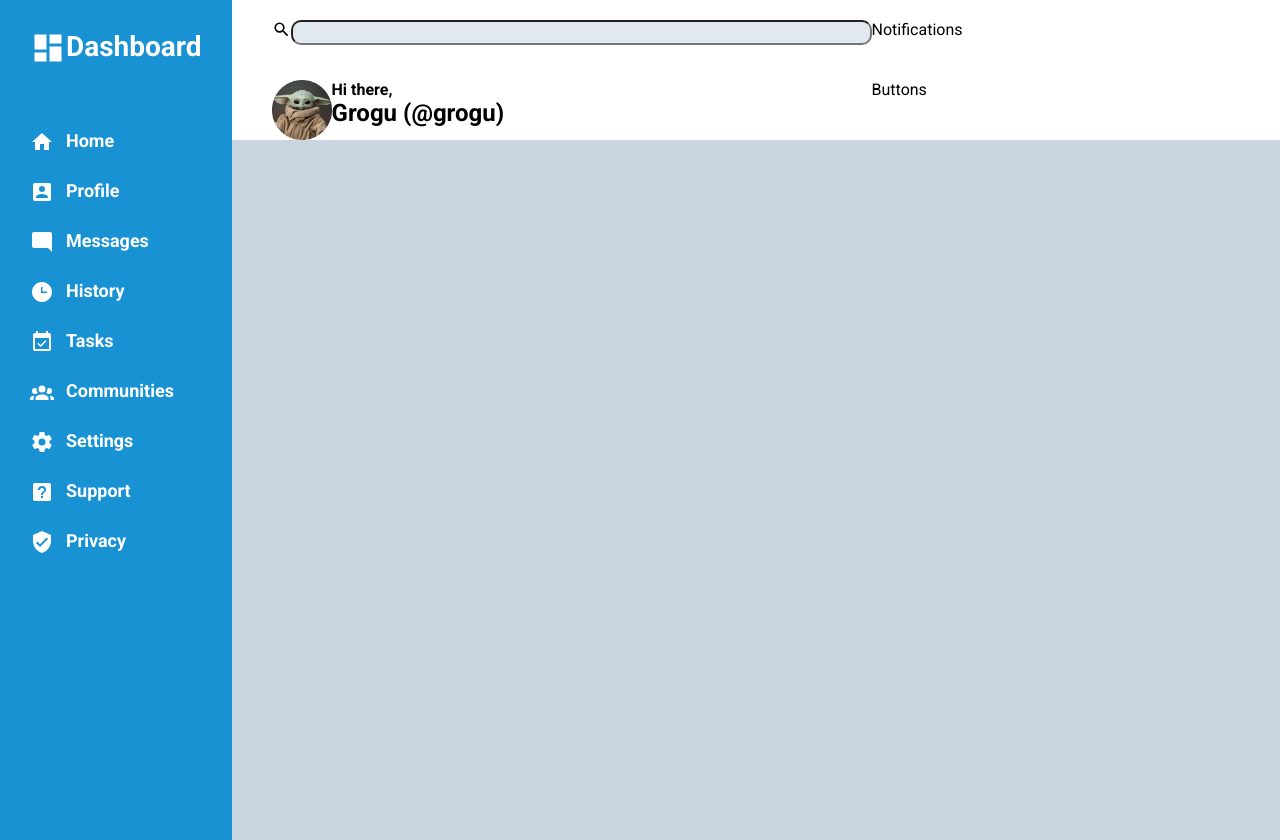
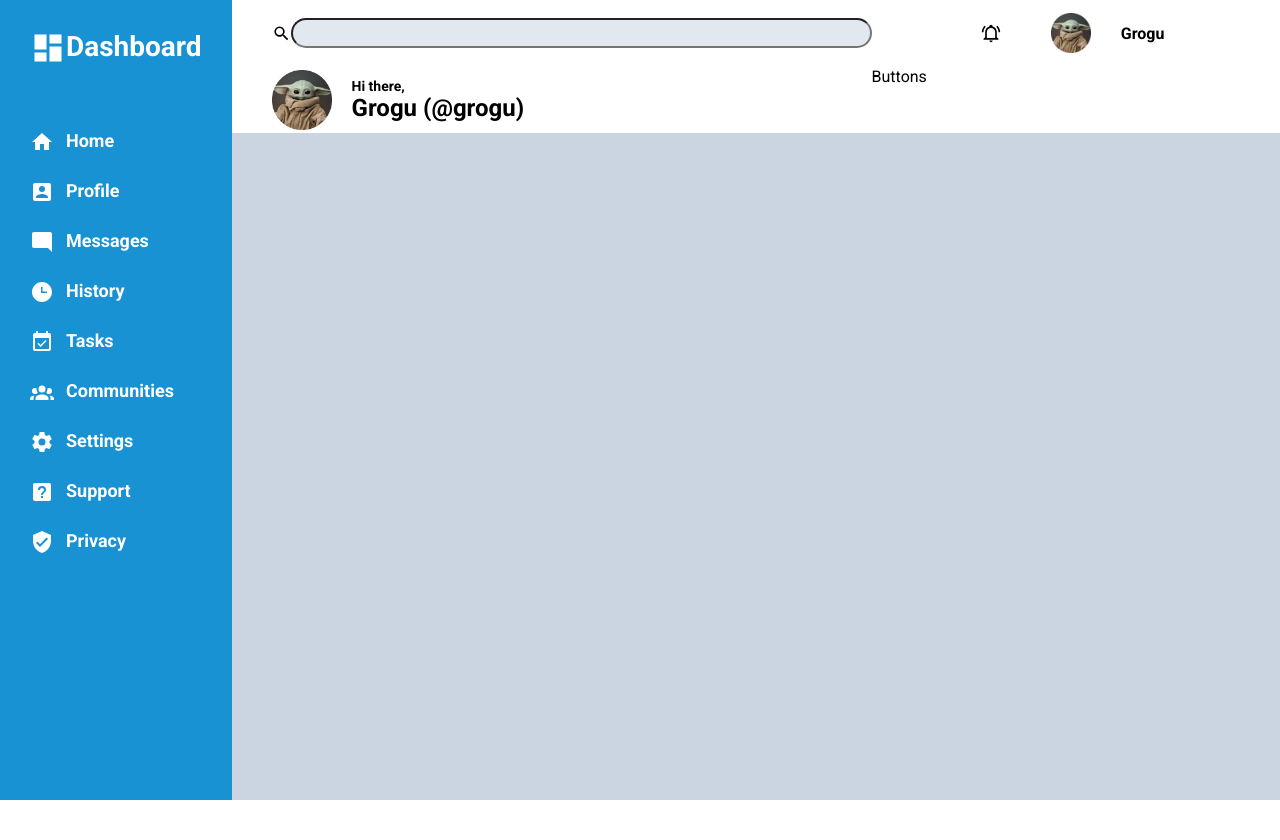
Before and after one commit to zro21/odin-admin-dashboard, a plain HTML site: page index.html in a window 1280 px wide. After the commit the page ends 800 px from the top, so only its background shows below. Drawn offline with Linux system fonts and the light colour scheme.

Commit message:
Finish name and notifications in header section

```diff
--- a/index.html
+++ b/index.html
@@ -86,7 +86,13 @@
             <span>Grogu (@grogu)</span>
           </p>
         </div>
-        <div class="notifications">Notifications</div>
+        <div class="notifications">
+          <svg style="width:20px;height:20px" viewBox="0 0 24 24">
+            <path fill="currentColor" d="M10,21H14A2,2 0 0,1 12,23A2,2 0 0,1 10,21M21,19V20H3V19L5,17V11C5,7.9 7.03,5.17 10,4.29C10,4.19 10,4.1 10,4A2,2 0 0,1 12,2A2,2 0 0,1 14,4C14,4.1 14,4.19 14,4.29C16.97,5.17 19,7.9 19,11V17L21,19M17,11A5,5 0 0,0 12,6A5,5 0 0,0 7,11V18H17V11M19.75,3.19L18.33,4.61C20.04,6.3 21,8.6 21,11H23C23,8.07 21.84,5.25 19.75,3.19M1,11H3C3,8.6 3.96,6.3 5.67,4.61L4.25,3.19C2.16,5.25 1,8.07 1,11Z" />
+          </svg>
+          <img src="./grogu.webp" alt="avatar" width="40px" height="40px">
+          <span>Grogu</span>
+        </div>
         <div class="buttons">Buttons</div>
       </div>
 
--- a/style.css
+++ b/style.css
@@ -57,7 +57,6 @@ ul {
   grid-template-columns: 1fr 1fr;
   grid-template-rows: 1fr 1fr;
   padding-left: 40px;
-  padding-top: 20px;
 }
 
 .search {
@@ -65,6 +64,7 @@ ul {
   grid-row: 1 / 2;
   display: grid;
   grid-template-columns: 1fr 15fr;
+  align-items: center;
 }
 
 .name {
@@ -72,11 +72,31 @@ ul {
   grid-row: 2 / 3;
   display: grid;
   grid-template-columns: 1fr 10fr;
+  align-items: center;
+  gap: 20px;
+}
+
+.name > p {
+  font-weight: bold;
+  font-size: 14px;
+}
+
+.name > p > span {
+  font-size: 24px;
 }
 
 .notifications {
   grid-column: 2 / 3;
   grid-row: 1 / 2;
+  display: grid;
+  grid-template-columns: repeat(3, 50px);
+  align-items: center;
+  justify-content: center;
+  gap: 20px;
+}
+
+.notifications > span {
+  font-weight: bold;
 }
 
 .buttons {
@@ -85,17 +105,7 @@ ul {
 }
 
 input {
-  -webkit-appearance: none;
-  appearance: none;
   background-color: #e2e8f0;
-  border-radius: 10px;
-  height: 25px;
+  border-radius: 15px;
+  height: 30px;
 }
-
-.name > p {
-  font-weight: bold;
-}
-
-.name > p > span {
-  font-size: 24px;
-}
```
